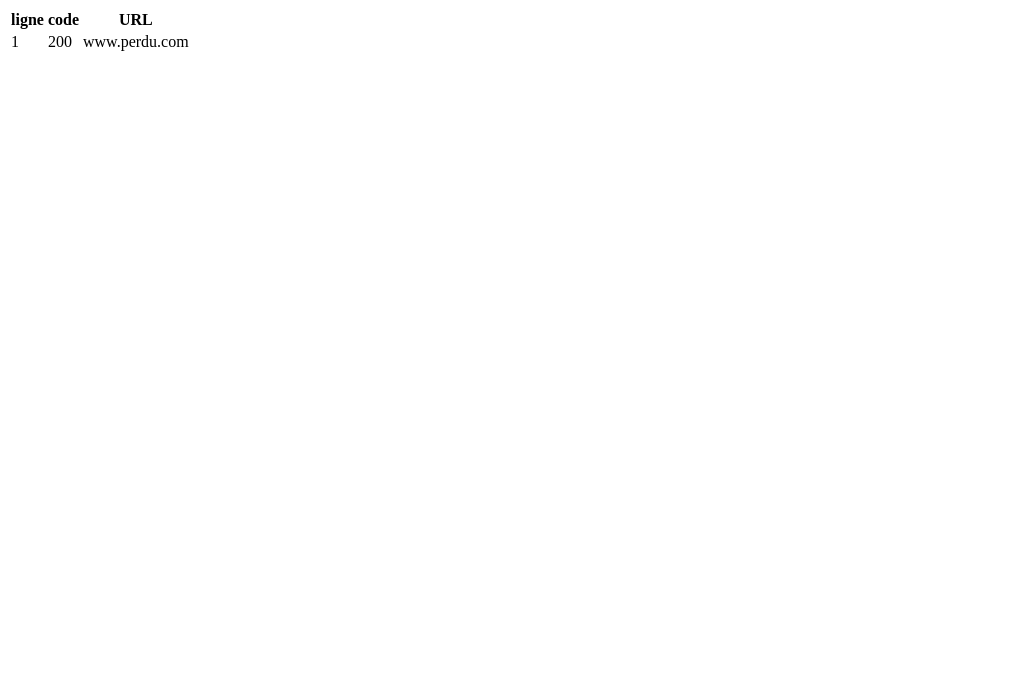
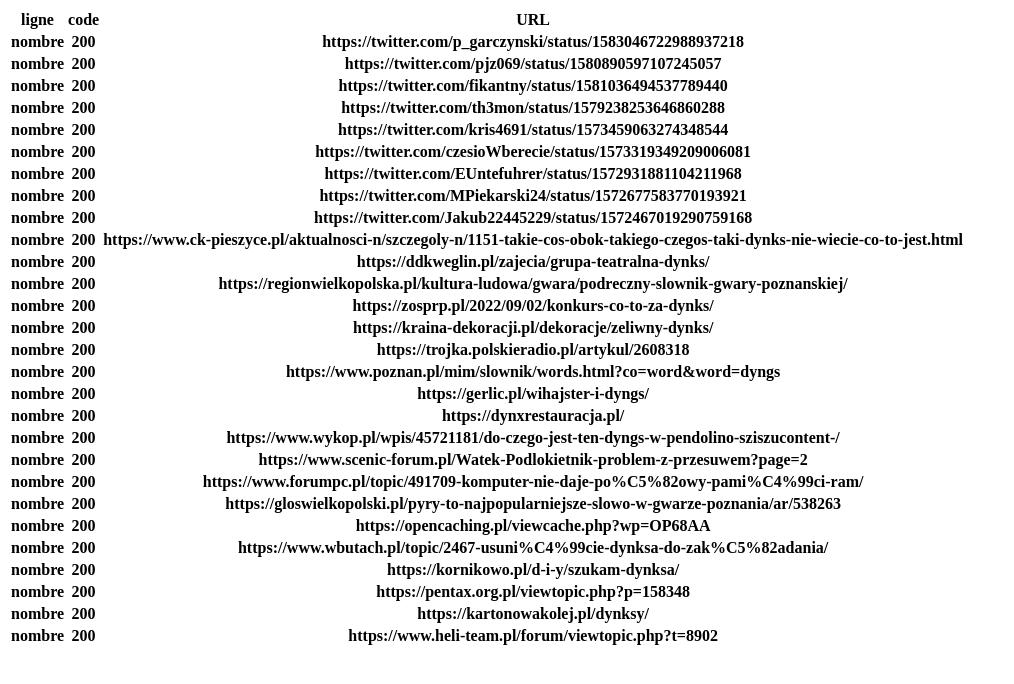
Before and after one commit to SandraJagodzinska/PPE1, a plain HTML site: page exercices/script_validationURL/tableau.html in a window 1280 px wide. Shown: the whole page, without its empty margins (0-1014 px from the left). Drawn offline with Linux system fonts and the light colour scheme.

Commit message:
7decembrele suite

```diff
--- a/exercices/script_validationURL/tableau.html
+++ b/exercices/script_validationURL/tableau.html
@@ -1,11 +1,35 @@
 <html>
 	<header>
-		<meta charset="UTF-8" />
+		<meta charset=UTF-8 />
 </header>
 <body>
 	<table>
 		<tr><th>ligne</th><th>code</th><th>URL</th></tr>
-		<tr><td>1</td><td>200</td><td>www.perdu.com</td></tr>
-	</table>
-</body>
-</html>
+<tr><th>nombre</th><th>200</th><th>https://twitter.com/p_garczynski/status/1583046722988937218</th></tr>
+<tr><th>nombre</th><th>200</th><th>https://twitter.com/pjz069/status/1580890597107245057</th></tr>
+<tr><th>nombre</th><th>200</th><th>https://twitter.com/fikantny/status/1581036494537789440</th></tr>
+<tr><th>nombre</th><th>200</th><th>https://twitter.com/th3mon/status/1579238253646860288</th></tr>
+<tr><th>nombre</th><th>200</th><th>https://twitter.com/kris4691/status/1573459063274348544</th></tr>
+<tr><th>nombre</th><th>200</th><th>https://twitter.com/czesioWberecie/status/1573319349209006081</th></tr>
+<tr><th>nombre</th><th>200</th><th>https://twitter.com/EUntefuhrer/status/1572931881104211968</th></tr>
+<tr><th>nombre</th><th>200</th><th>https://twitter.com/MPiekarski24/status/1572677583770193921</th></tr>
+<tr><th>nombre</th><th>200</th><th>https://twitter.com/Jakub22445229/status/1572467019290759168</th></tr>
+<tr><th>nombre</th><th>200</th><th>https://www.ck-pieszyce.pl/aktualnosci-n/szczegoly-n/1151-takie-cos-obok-takiego-czegos-taki-dynks-nie-wiecie-co-to-jest.html</th></tr>
+<tr><th>nombre</th><th>200</th><th>https://ddkweglin.pl/zajecia/grupa-teatralna-dynks/</th></tr>
+<tr><th>nombre</th><th>200</th><th>https://regionwielkopolska.pl/kultura-ludowa/gwara/podreczny-slownik-gwary-poznanskiej/</th></tr>
+<tr><th>nombre</th><th>200</th><th>https://zosprp.pl/2022/09/02/konkurs-co-to-za-dynks/</th></tr>
+<tr><th>nombre</th><th>200</th><th>https://kraina-dekoracji.pl/dekoracje/zeliwny-dynks/</th></tr>
+<tr><th>nombre</th><th>200</th><th>https://trojka.polskieradio.pl/artykul/2608318</th></tr>
+<tr><th>nombre</th><th>200</th><th>https://www.poznan.pl/mim/slownik/words.html?co=word&word=dyngs</th></tr>
+<tr><th>nombre</th><th>200</th><th>https://gerlic.pl/wihajster-i-dyngs/</th></tr>
+<tr><th>nombre</th><th>200</th><th>https://dynxrestauracja.pl/</th></tr>
+<tr><th>nombre</th><th>200</th><th>https://www.wykop.pl/wpis/45721181/do-czego-jest-ten-dyngs-w-pendolino-sziszucontent-/</th></tr>
+<tr><th>nombre</th><th>200</th><th>https://www.scenic-forum.pl/Watek-Podlokietnik-problem-z-przesuwem?page=2</th></tr>
+<tr><th>nombre</th><th>200</th><th>https://www.forumpc.pl/topic/491709-komputer-nie-daje-po%C5%82owy-pami%C4%99ci-ram/</th></tr>
+<tr><th>nombre</th><th>200</th><th>https://gloswielkopolski.pl/pyry-to-najpopularniejsze-slowo-w-gwarze-poznania/ar/538263</th></tr>
+<tr><th>nombre</th><th>200</th><th>https://opencaching.pl/viewcache.php?wp=OP68AA</th></tr>
+<tr><th>nombre</th><th>200</th><th>https://www.wbutach.pl/topic/2467-usuni%C4%99cie-dynksa-do-zak%C5%82adania/</th></tr>
+<tr><th>nombre</th><th>200</th><th>https://kornikowo.pl/d-i-y/szukam-dynksa/</th></tr>
+<tr><th>nombre</th><th>200</th><th>https://pentax.org.pl/viewtopic.php?p=158348</th></tr>
+<tr><th>nombre</th><th>200</th><th>https://kartonowakolej.pl/dynksy/</th></tr>
+<tr><th>nombre</th><th>200</th><th>https://www.heli-team.pl/forum/viewtopic.php?t=8902</th></tr>
```
Also changed, not shown: 6 other files.
